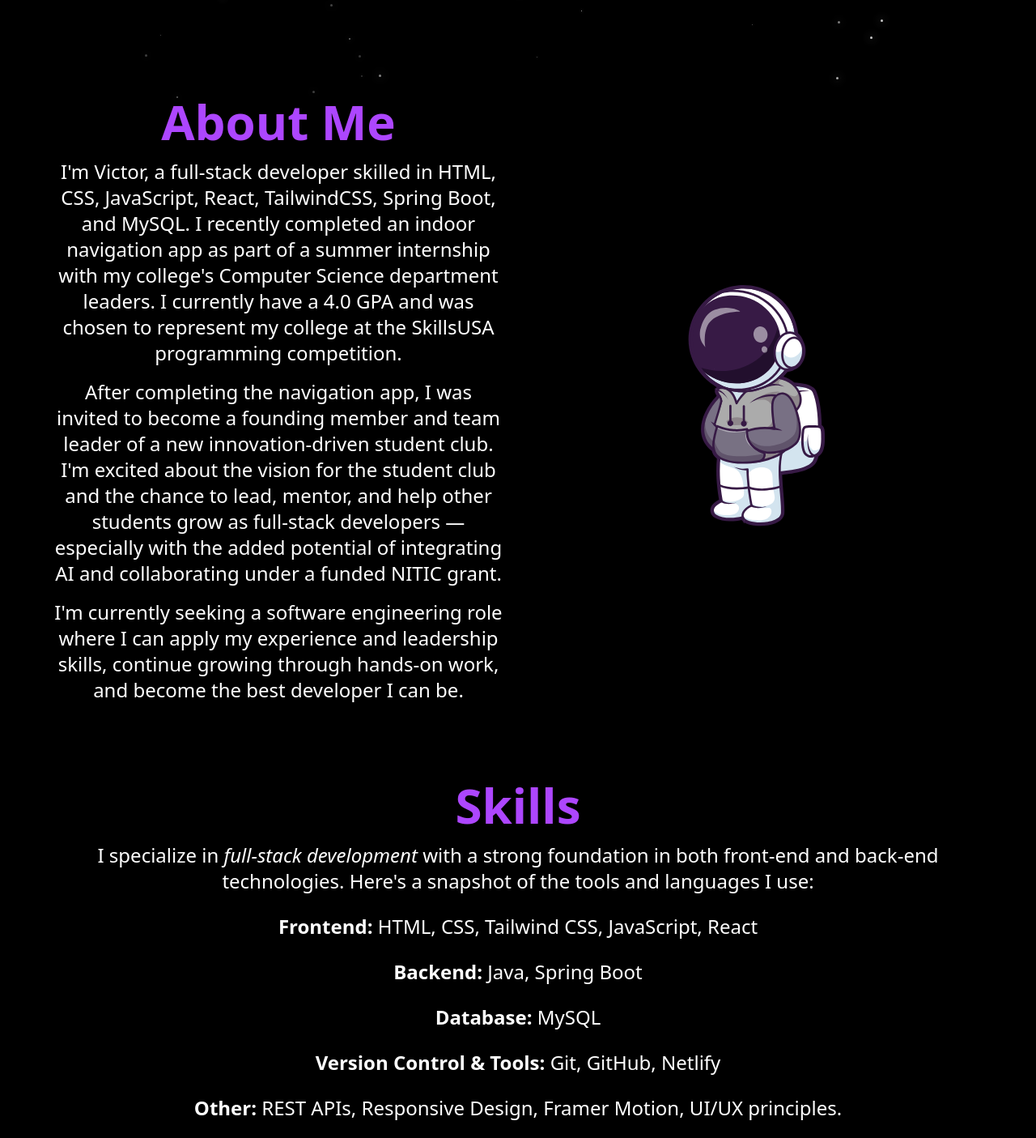
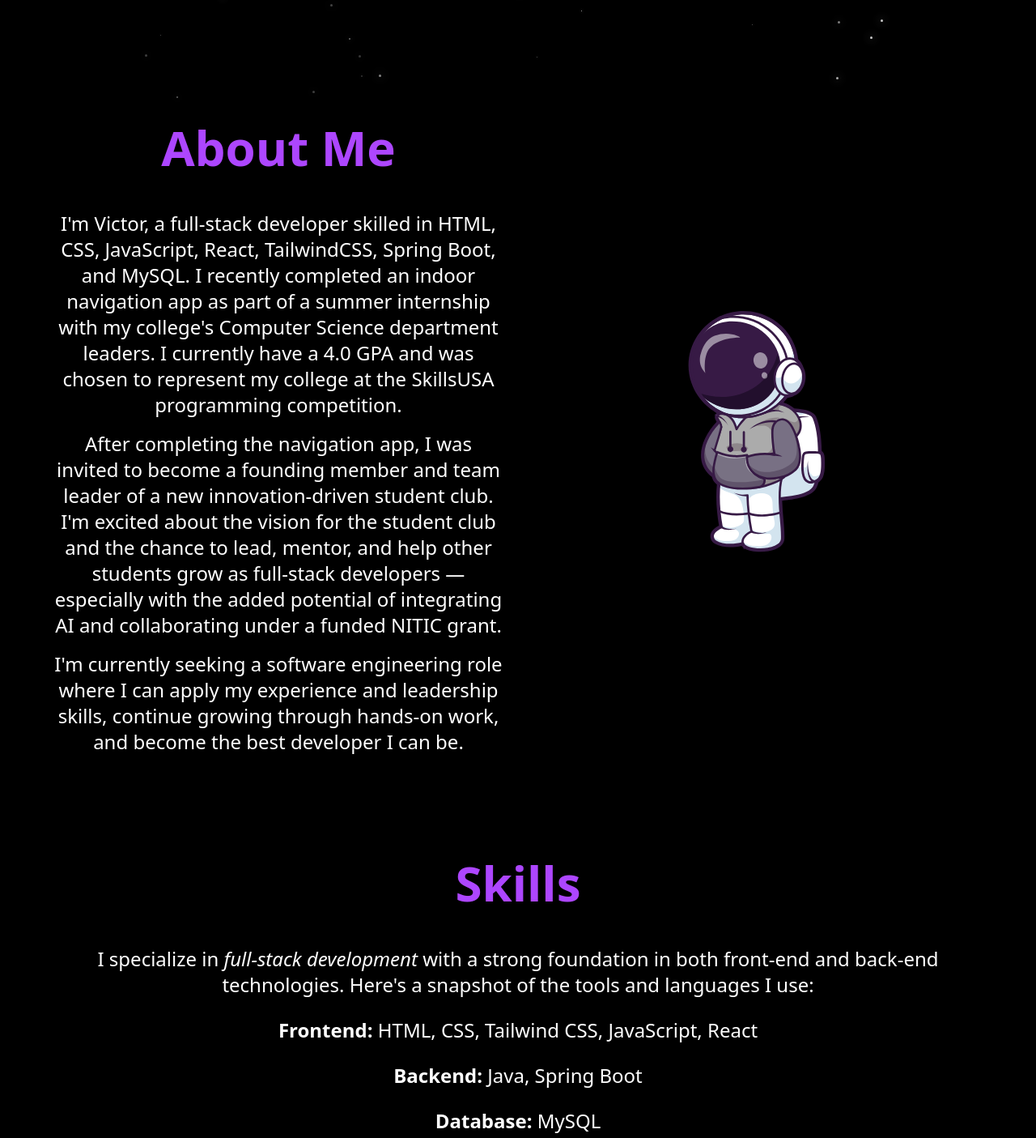
Before and after one commit to VictorMMartinezJr/Personal-Portfolio, a React (Vite) app in the folder frontend/personal-portfolio-frontend/: page / in a window 1280 px wide. Shown: the part 680-2085 px from the top of the page at 81% size. Built offline with nearby package versions, Linux system fonts and the light colour scheme.

Commit message:
add SectionTitle component

```diff
--- a/frontend/personal-portfolio-frontend/src/components/AboutMe.jsx
+++ b/frontend/personal-portfolio-frontend/src/components/AboutMe.jsx
@@ -1,15 +1,14 @@
 import AboutMeSVG from "./AboutMeSVG";
+import SectionTitle from "./SectionTitle";
 
 const AboutMe = () => {
   return (
     <div
       id="about"
-      className="h-auto flex flex-col justify-center items-center px-4 lg:flex-row lg:text-left lg:px-8 xl:px-12 2xl:px-16"
+      className="h-auto flex flex-col justify-center items-center px-4 xl:flex-row xl:text-left xl:px-12 2xl:px-16"
     >
       <div className="flex flex-col justify-center items-center text-center lg:flex-1">
-        <h1 className="font-bold text-3xl text-purple-500 sm:text-6xl 2xl:text-8xl">
-          About Me
-        </h1>
+        <SectionTitle title="About Me" />
         <p className="mt-4 px-4 sm:text-2xl">
           I'm Victor, a full-stack developer skilled in HTML, CSS, JavaScript,
           React, TailwindCSS, Spring Boot, and MySQL. I recently completed an
--- /dev/null
+++ b/frontend/personal-portfolio-frontend/src/components/SectionTitle.jsx
@@ -0,0 +1,21 @@
+import { motion, useInView } from "framer-motion";
+import { useRef } from "react";
+
+const SectionTitle = ({ title }) => {
+  const titleRef = useRef(null);
+  const isInView = useInView(titleRef, { once: true });
+
+  return (
+    <motion.h1
+      className="font-bold text-3xl my-4 text-purple-500 sm:text-6xl 2xl:text-8xl sm:my-8"
+      initial={{ opacity: 0 }}
+      animate={{ opacity: isInView ? 1 : 0 }}
+      transition={{ duration: 0.5, ease: "easeInOut" }}
+      ref={titleRef}
+    >
+      {title}
+    </motion.h1>
+  );
+};
+
+export default SectionTitle;
--- a/frontend/personal-portfolio-frontend/src/components/Skills.jsx
+++ b/frontend/personal-portfolio-frontend/src/components/Skills.jsx
@@ -8,6 +8,7 @@ import springboot from "../assets/springboot.svg";
 import mysql from "../assets/mysql.svg";
 import { useRef } from "react";
 import tailwindcss from "../assets/tailwindcss.svg";
+import SectionTitle from "./SectionTitle";
 
 const Skills = () => {
   const skillsRef = useRef(null);
@@ -19,9 +20,7 @@ const Skills = () => {
       className="h-auto w-full flex flex-col justify-center items-center px-4 overflow-hidden my-12 sm:my-20  lg:px-8 xl:px-12 2xl:px-16"
     >
       <div className="flex flex-col justify-center items-center text-center lg:flex-1">
-        <h1 className="font-bold text-3xl text-purple-500 sm:text-6xl 2xl:text-8xl">
-          Skills
-        </h1>
+        <SectionTitle title="Skills" />
         <p className="my-4 px-4 sm:text-2xl">
           I specialize in <i>full-stack development</i> with a strong foundation
           in both front-end and back-end technologies. Here's a snapshot of the
```
Also changed, not shown: frontend/personal-portfolio-frontend/src/assets/mock.png (added).
